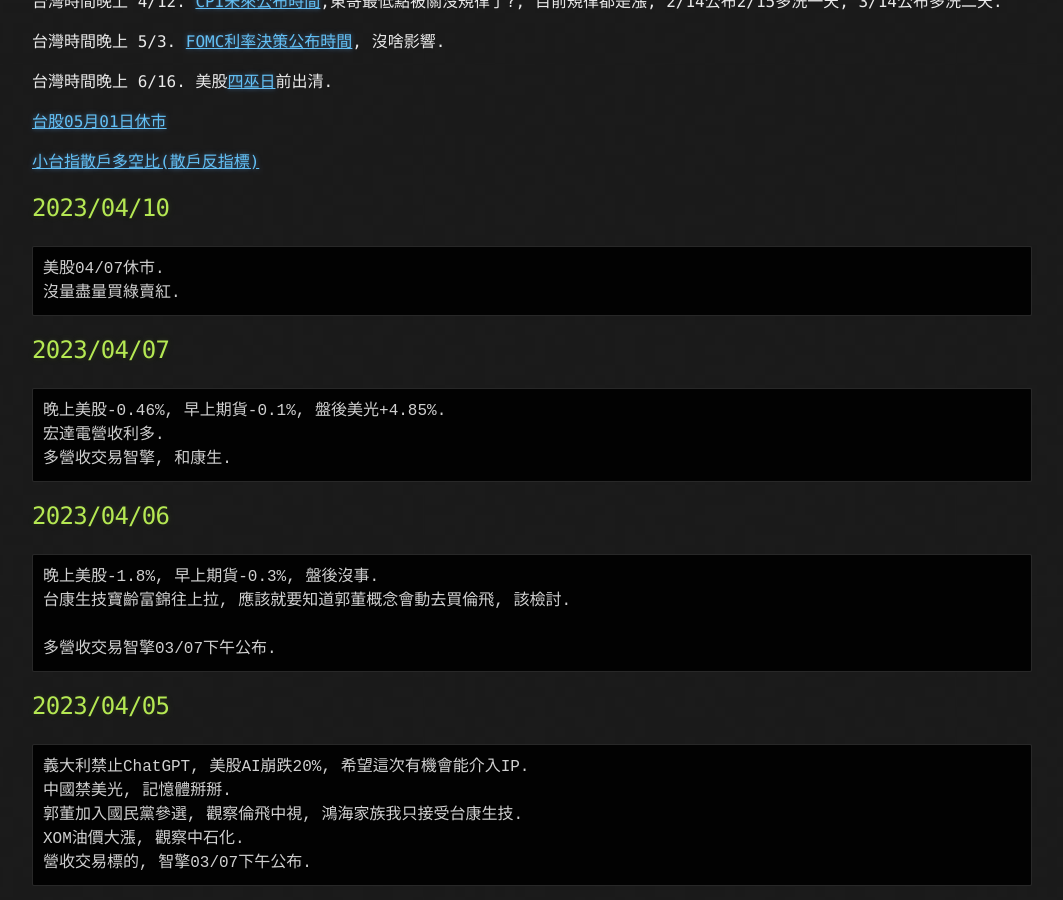
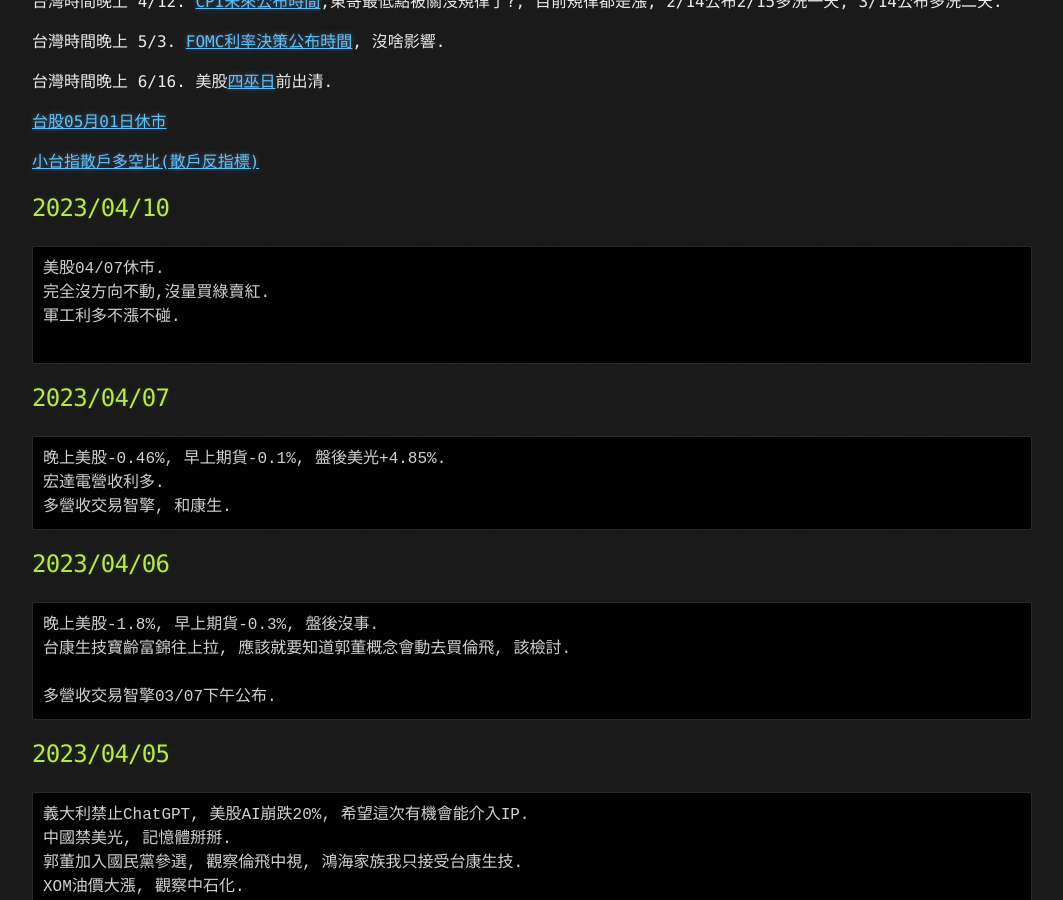
Before and after one commit to lepg5487/Stock_God, a Jekyll site: the page built from index.md, in a window 1280 px wide and 900 px high, scrolled down 468 px. Shown: the whole window, without its empty margins (108-1171 px from the left). Built offline with Jekyll 4.4.1, drawn with Linux system fonts in a browser that asks for light colours; our own code applies the rules of GitHub Pages for plain Markdown files.

Commit message:
Update index.md

````diff
--- a/index.md
+++ b/index.md
@@ -25,7 +25,9 @@
 ## 2023/04/10
 ```
 美股04/07休市.
-沒量盡量買綠賣紅.
+完全沒方向不動,沒量買綠賣紅.
+軍工利多不漲不碰.
+
 ```
 
 ## 2023/04/07
````
